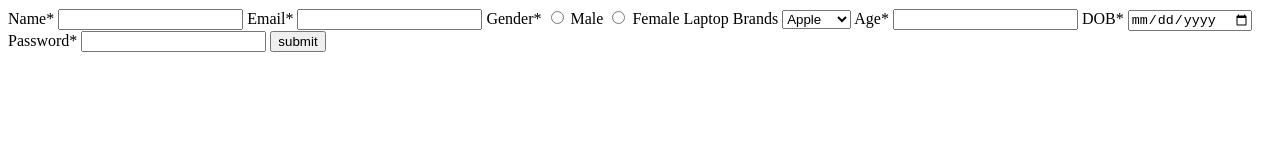
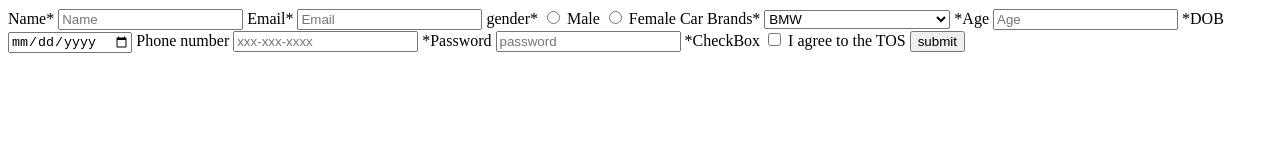
Before and after one commit to acciojob/signup-form-car-danishjamadar5, a website: page main.html in a window 1280 px wide. Drawn offline with Linux system fonts and the light colour scheme.

Commit message:
created a submission

```diff
--- a/main.html
+++ b/main.html
@@ -10,42 +10,53 @@
 	<!-- the entire body must be written by student -->
     <script type="text/javascript" src="./script.js">
 </script>
-	<form method="post">
-	 <label for="name">Name*</label>
-	 <input type="text" name="name" id="name" required>
+	<form method="post" >
+			<label for="name">Name*</label>
+			<input type="text"  id="name" placeholder="Name" required>
 
-	 <label for="eamil">Email*</label>
-	<input type="email" name="email" id="email" required>
+			<label for="email">Email*</label>
+			<input type="email"  id="email" placeholder="Email" required>
 
-	<label for="gender">Gender*</label>
-	<input type="radio" name="gender" id="gender" required>
-	<label for="gender">Male</label>
-	<input type="radio" name="gender" id="gender" required>
-	<label for="gender">Female</label>
+			<label for="gender">gender*</label>
+			<input type="radio"  id="gender-m" required>
+			<label for="gender-m">Male</label>
+			<input type="radio"  id="gender-f" required>
+			<label for="gender-f">Female</label>
 
-	<label for="laptops">Laptop Brands</label>
-	<select id="laptops">
-		<option disabled select>options:</option>
-		<option value="Apple">Apple</option>
-		<option value="Asus">Asus</option>
-		<option value="HP">Hap</option>
-	</select>
 
-	<label for="age">Age*</label>
-	<input type="text" name="age" id="age" required>
 
-	<label for="dob">DOB*</label>
-	<input type="date" name="dob" id="dob" required>
+		    <label for="cars">Car Brands*</label>
+			<select id="cars" required>
+				<option disabled select>--Please choose an option--</option>
+				<option value="BMW" id="cars" >BMW</option>
+				<option value="Audi"  id="cars" >Audi</option>
+				<option value="Mercedez"  id="cars" >Mercedez</option>
 
-	<label for="password">Password*</label>
-	<input type="password" name="password" id="password" required>
+			</select>
 
-<!-- 		<input type="button" id="sumbit" value="submit">-->
-	<button value="sumbit" id="submit">submit</button>
+			 <label for="age">*Age</label>
+	         <input type="text"  id="age" placeholder="Age" required>
+
+
+			 <label for="dob">*DOB</label>
+	         <input type="date"  id="dob" required>
+
+			<label for="tel">Phone number</label>
+			<input type="tel"  id="tel" placeholder="xxx-xxx-xxxx" required>
+
+			 <label for="password">*Password</label>
+			 <input type="password"  id="password" placeholder="password" required>
+
+			<label for="tos">*CheckBox</label>
+			<input type="checkbox" id="tos" required>
+			<label>I agree to the TOS</label>
+
+
+		   <button type="submit" value="submit">submit</button>
 
 	</form>
-
 
 </body>
 
 </html>
+</html>
```
